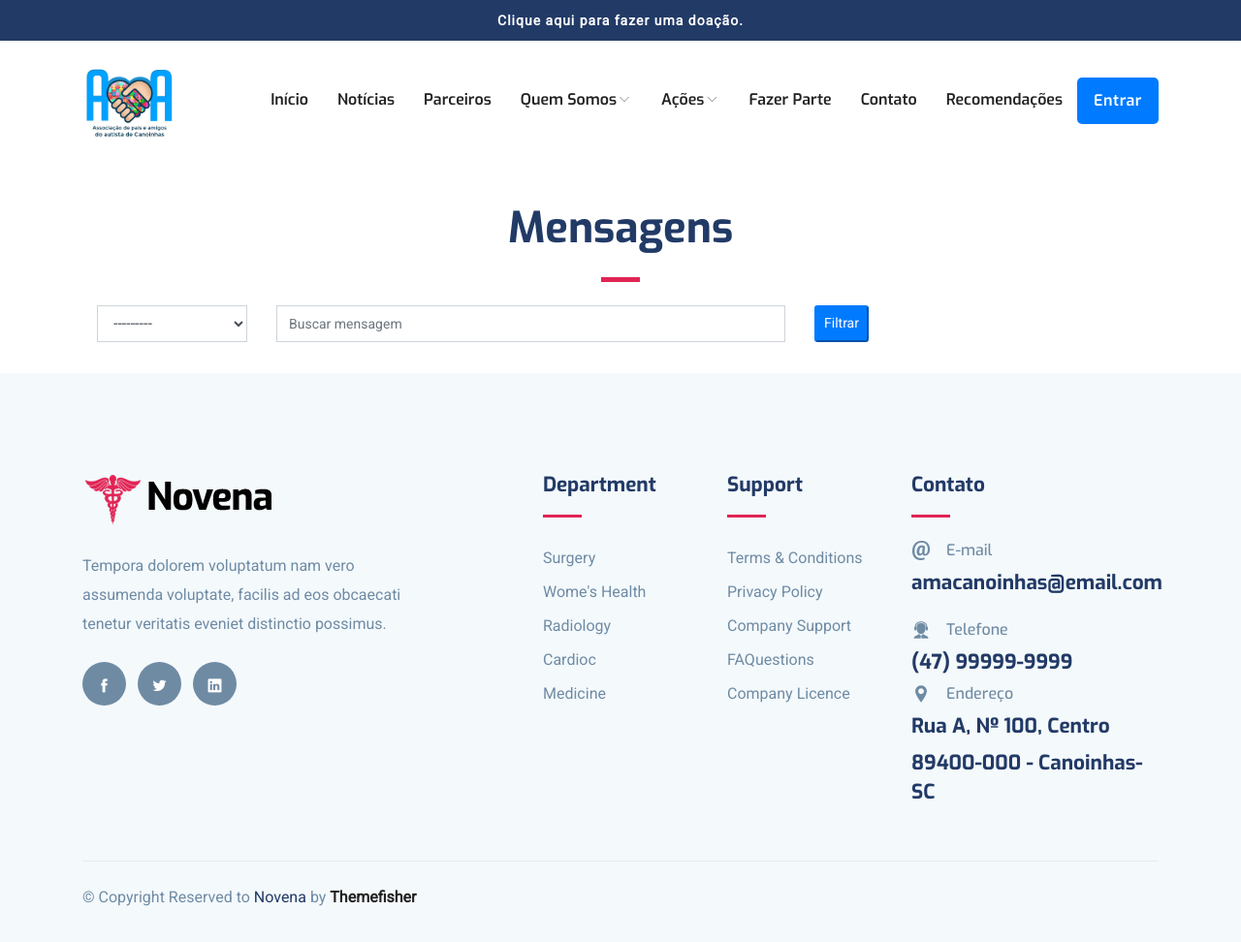
After one commit to lbifsc/ama-canoinhas, a Django app: page /mensagens in a window 1280 px wide. The commit adds this page. Shown: the whole page at 97% size. Run offline with Django 3.2, Linux system fonts and the light colour scheme; data that the repository does not hold is empty; some libraries are stand-ins or nearby versions.

Commit message:
Criada página para listagem de mensagens enviadas

```diff
--- a/ama/filters.py
+++ b/ama/filters.py
@@ -1,7 +1,7 @@
-from os import name
+from . import models
 from django_filters import FilterSet
+from django.db.models.query_utils import Q
 from django_filters.filters import CharFilter, ChoiceFilter
-from . import models
 
 
 class NoticiaFilterSet(FilterSet):
@@ -34,5 +34,42 @@ class NoticiaFilterSet(FilterSet):
         return queryset.order_by(value)
 
     def filter_titulo(self, queryset, name, value):
-        print(value)
         return queryset.filter(titulo__contains__=value)
+
+
+class MensagemFilterSet(FilterSet):
+    select_order = ChoiceFilter(
+        choices={
+            ('-data', 'Mais recentes'),
+            ('data', 'Mais antigas'),
+            ('lida', 'Não lidas'),
+            ('-lida', 'Lidas'),
+        },
+        method = 'filter_select_order',
+    )
+
+    search = CharFilter(method='search_filter')
+
+    class Meta:
+        model = models.Mensagem
+        fields = {}
+
+    def __init__(self, data, *args, **kwargs):
+        data = data.copy()
+        data.setdefault('data', '-data')
+        super().__init__(data, *args, **kwargs)
+
+        self.filters['select_order'].field.widget.attrs.update({'class': 'form-control col-lg-12'})
+        self.filters['search'].field.widget.attrs.update({
+            'class': 'form-control col-lg-12',
+            'placeholder': 'Buscar mensagem',
+            'style': 'height: 100%;',
+        })
+
+    def filter_select_order(self, queryset, name, value):
+        return queryset.order_by(value)
+
+    def search_filter(self, queryset, name, value):
+        return queryset.filter(
+            Q(assunto__icontains=value)
+        )
--- /dev/null
+++ b/ama/templates/ama/mensagens.html
@@ -0,0 +1,84 @@
+{% extends 'base.html' %}
+{% load static %}
+
+{% block conteudo %}
+    <section class="section-top">
+        <div class="container">
+            <div class="row">
+                <div class="col-lg-12 text-center section-title">
+                    <h2>Mensagens</h2>
+                    <div class="divider mx-auto my-4"></div>
+                </div>
+            </div>
+            <div class="row">
+                <div class="col-lg-12">
+                    <form action="" method="GET" class="">
+                        <div class="col-lg">
+                            <div class="row">
+                                <div class="form-group col-lg-2">
+                                    {{ filterset.form.select_order }}
+                                </div>
+                                <div class="form-group col-lg-6">
+                                    {{ filterset.form.search }}
+                                </div>
+                                <div class="form-group col-lg-2">
+                                    <input type="submit" class="btn-sm btn-primary" style="height: 100%;" value="Filtrar">
+                                </div>
+                            </div>
+                        </div>
+                    </form>
+                </div>
+            </div>
+            <div class="row p-2">
+                <div id="id-lista-mensagens" class="col-lg-12">
+                    <div class="list-group">
+                        {% for mensagem in page_obj %}
+                            <div id="mensagem_{{ mensagem.pk }}" class="list-group-item list-group-item-action list-group-item-light">
+                                <div class="row">
+                                    <a class="col-lg-8" href="{% url 'ama:detalhes_mensagem' mensagem.pk %}">
+                                        <div class="row">
+                                            <div class="col-lg-4">
+                                                <p>{{ mensagem.nome }}</p>
+                                            </div>
+                                            <div class="col-lg-8">
+                                                <p>{{ mensagem.assunto }}</p>
+                                            </div>
+                                        </div>
+                                    </a>
+                                    <div class="col-lg-2">
+                                        <p>{{ mensagem.data | date:'d/m/Y' }}</p>
+                                    </div>
+                                    <div class="col-lg-1">
+                                        {% if mensagem.lida %}
+                                            <button id="mensagem-lida" type="button" class="btn-sm" data-toggle="tooltip"
+                                                data-placement="top" title="Marcar como não lida" funvalue="false"
+                                                onclick="marcar_lida({{ mensagem.pk }}, this)">
+                                                <i class="icofont-envelope icofont-2x"></i>
+                                            </button>
+                                        {% else %}
+                                            <button id="mensagem-nao-lida" type="button" class="btn-sm" data-toggle="tooltip"
+                                                data-placement="top" title="Marcar como lida" funvalue="true"
+                                                onclick="{{ mensagem.pk }}, this">
+                                                <i class="icofont-envelope-open icofont-2x"></i>
+                                            </button>
+                                        {% endif %}
+                                    </div>
+                                    <div class="col-lg-1">
+                                        <button onclick="excluir_mensagem({{ mensagem.pk }})" class="btn-sm" data-toggle="tooltip"
+                                            data-placement="top" title="Excluir">
+                                            <i class="icofont-trash icofont-2x" style="color: red;"></i>
+                                        </button>
+                                    </div>
+                                </div>
+                            </div>
+                        {% endfor %}
+                    </div>
+                </div>
+            </div>
+        </div>
+    </section>
+{% endblock conteudo %}
+
+{% block scripts %}
+    <script src="{% static 'custom/js/mensagem.js' %}"></script>
+{% endblock scripts %}
--- a/ama/urls.py
+++ b/ama/urls.py
@@ -15,9 +15,10 @@ urlpatterns = [
 
     # Mensagem
     path('contato/', views.Mensagem.as_view(), name='contato'),
+    path('mensagens', views.ListarMensagens.as_view(), name='mensagens'),
     path('detalhes_mensagem/<int:pk>', views.DetalhesMensagem.as_view(), name='detalhes_mensagem'),
+    path('excluir_mensagem/<int:pk>', views.excluir_mensagem, name='excluir_mensagem'),
     path('marcar_lida/<int:pk>', views.marcar_lida, name='marcar_lida'),
-    path('excluir_mensagem/<int:pk>', views.excluir_mensagem, name='excluir_mensagem'),
 
     # Noticia
     path('escrever_noticia/', views.EscreverNoticia.as_view(), name='escrever_noticia'),
--- a/ama/views.py
+++ b/ama/views.py
@@ -1,10 +1,11 @@
 import os
+
+from django.db.models import query
 from . import forms
 from . import models
 from django.views import View
 from django.contrib import messages
-from .filters import NoticiaFilterSet
-from django.core.paginator import Paginator
+from .filters import NoticiaFilterSet, MensagemFilterSet
 from django.http.response import JsonResponse
 from django.contrib.auth import authenticate, login, logout
 from django.views.generic import ListView, DetailView
@@ -182,6 +183,23 @@ class Mensagem(View):
         )
 
         return redirect('ama:contato')
+
+
+class ListarMensagens(ListView):
+    model = models.Mensagem
+    template_name = 'ama/mensagens.html'
+    paginate_by = 30
+    filterset_class = MensagemFilterSet
+
+    def get_queryset(self):
+        queryset = super().get_queryset()
+        self.filterset = self.filterset_class(self.request.GET, queryset=queryset)
+        return self.filterset.qs.distinct()
+
+    def get_context_data(self, **kwargs):
+        context = super().get_context_data(**kwargs)
+        context['filterset'] = self.filterset
+        return context
 
 
 class DetalhesMensagem(DetailView):
--- a/templates/parcial/_nav.html
+++ b/templates/parcial/_nav.html
@@ -37,7 +37,7 @@
                     </li>
 
                     <li class="nav-item dropdown">
-                        <a class="nav-link dropdown-toggle" href="doctor.html" id="dropdown-acoes"
+                        <a class="nav-link dropdown-toggle" href="" id="dropdown-acoes"
                             data-toggle="dropdown" aria-haspopup="true" aria-expanded="false">Ações<i
                                 class="icofont-thin-down"></i></a>
                         <ul class="dropdown-menu" aria-labelledby="dropdown-acoes">
@@ -59,9 +59,23 @@
                         <a class="nav-link" href="">Recomendações</a>
                     </li>
 
-                    {% if request.user.is_authenticated %}
+                    {% if not request.user.is_authenticated %}
                         <li class="nav-item active">
-                            <a href="{% url 'ama:logout' %}" class="nav-link">Sair</a>
+                            <a href="{% url 'ama:login' %}" class="nav-link btn btn-primary text-white">Entrar</a>
+                        </li>
+                    {% else %}
+                        <li class="nav-item dropdown">
+                            <a href="" class="nav-link dropdown-toggle" id="dropdown-usuario"
+                                data-toggle="dropdown" aria-haspopup="true" aria-expanded="false ">
+                                Admin
+                                <i class="icofont-thin-down"></i>
+                            </a>
+                            <ul class="dropdown-menu" aria-labelledby="dropdown-usuario">
+                                <li><a href="{% url 'ama:mensagens' %}" class="dropdown-item">Mensagens</a></li>
+                                <li><a href="" class="dropdown-item">Notícias</a></li>
+                                <li><a href="" class="dropdown-item">Parceiros </a></li>
+                                <li><a href="{% url 'ama:logout' %}" class="dropdown-item">Sair</a></li>
+                            </ul>
                         </li>
                     {% endif %}
                 </ul>
--- /dev/null
+++ b/templates/static/custom/js/mensagem.js
@@ -0,0 +1,43 @@
+var csrftoken = Cookies.get('csrftoken');
+
+function excluir_mensagem(pk) {
+    if (confirm('Deseja realmente apagar esta mensagem?')) {
+        $.ajax({
+            type: 'post',
+            url: '/excluir_mensagem/' + pk,
+            data: { csrfmiddlewaretoken: csrftoken, },
+            dataType: 'json',
+            success: function (response) {
+                $('#mensagem_' + pk).remove();
+            },
+        });
+    }
+}
+
+function marcar_lida(pk, element) {
+    var lida = element.getAttribute('funvalue')
+
+    $.ajax({
+        type: 'post',
+        url: '/marcar_lida/' + pk,
+        data: {
+            csrfmiddlewaretoken: csrftoken,
+            lida: lida,
+        },
+        dataType: 'json',
+        success: function (response) {
+            icon = element.children;
+
+            if ((response['lida']) == true) {
+                element.setAttribute('funvalue', 'false')
+                element.setAttribute('data-original-title', 'Marcar como não lida');
+                icon[0]['className'] = 'icofont-envelope icofont-2x';
+            } else {
+                element.setAttribute('funvalue', 'true');
+                element.setAttribute('data-original-title', 'Marcar como lida');
+                icon[0]['className'] = 'icofont-envelope-open icofont-2x';
+            }
+            console.log(icon[0]['className'])
+        }
+    });
+}
```
Also changed, not shown: templates/static/custom/js/dashboard.js (+0 -42 lines).
